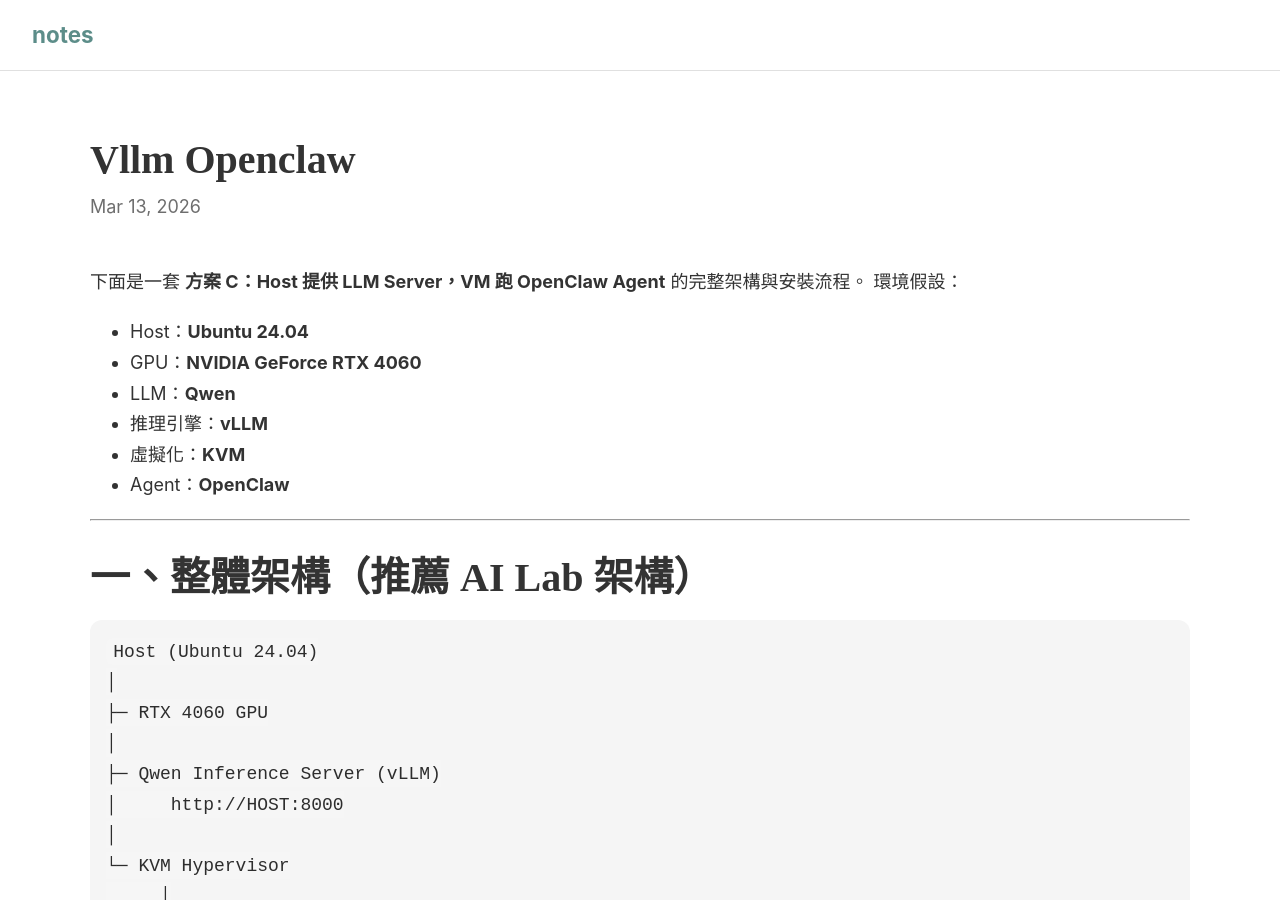
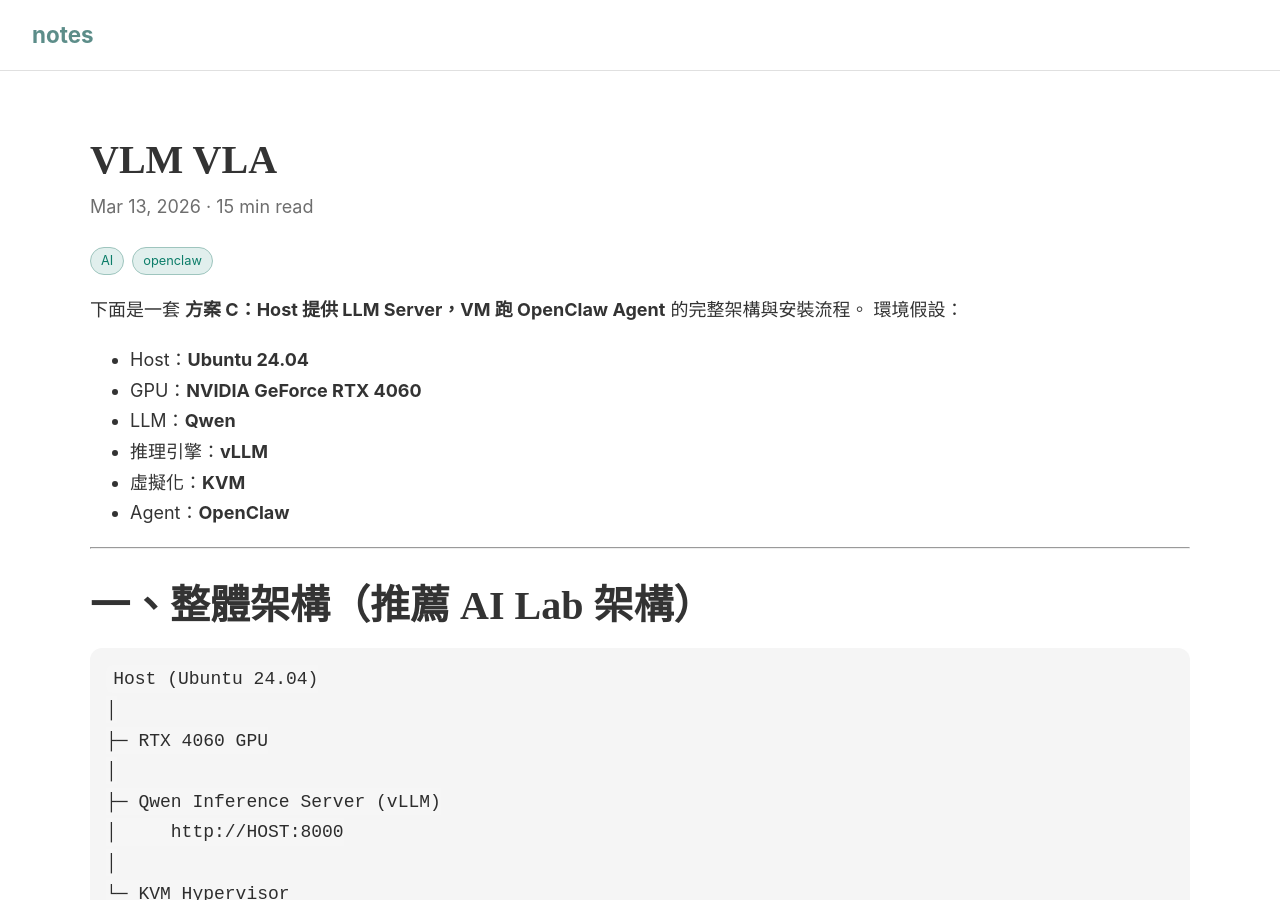
Before and after one commit to linjose/notes, a Jekyll site: the page built from _posts/2026-03-13-vLLM-OpenClaw.md, in a window 1280 px wide and 900 px high. Built offline with Jekyll 4.4.1, drawn with Linux system fonts in a browser that asks for light colours; our own code applies the rules of GitHub Pages for plain Markdown files.

Commit message:
Update 2026-03-13-vLLM-OpenClaw.md

```diff
--- a/_posts/2026-03-13-vLLM-OpenClaw.md
+++ b/_posts/2026-03-13-vLLM-OpenClaw.md
@@ -1,4 +1,11 @@
-
+---
+layout: post
+title: VLM VLA
+date: 2026-03-13
+reading_time: 15 min read
+tags: [AI, openclaw]
+excerpt:
+---
 
 
 下面是一套 **方案 C：Host 提供 LLM Server，VM 跑 OpenClaw Agent** 的完整架構與安裝流程。
```
